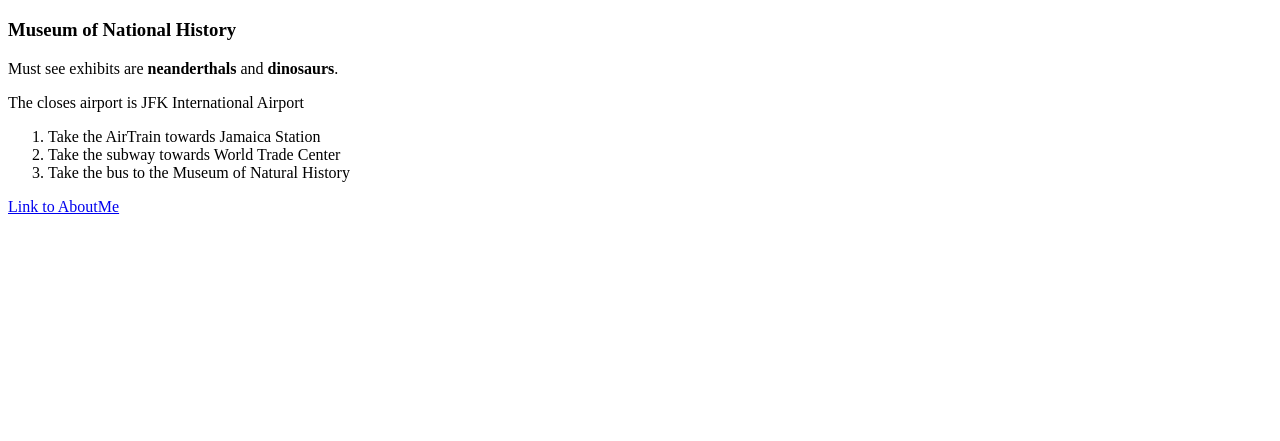
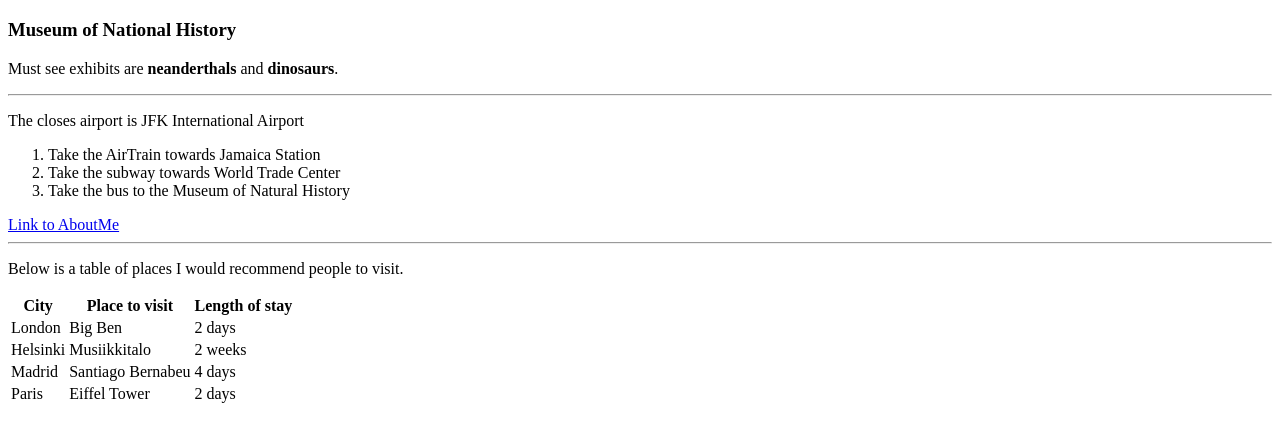
Before and after one commit to 44-563-Web-Apps-F22/44563-webapps-assignment-3-hellmanfredrik, a plain HTML site: page index.html in a window 1280 px wide. Shown: the part 61-502 px from the top of the page. Drawn offline with Linux system fonts and the light colour scheme.

Commit message:
added table

```diff
--- a/index.html
+++ b/index.html
@@ -7,7 +7,7 @@
                 </h1>
                 <h3>Museum of National History</h3>
                 <p>Must see exhibits are <b>neanderthals</b> and <b>dinosaurs</b>.</p>
-        </hr>
+        <hr>
         <p>The closes airport is JFK International Airport</p>
         <ol>
             <li>Take the AirTrain towards Jamaica Station</li>
@@ -15,6 +15,36 @@
             <li>Take the bus to the Museum of Natural History</li>
         </ol>
         <a href="aboutme.html">Link to AboutMe</a>
+
+    <hr>
+    <p>Below is a table of places I would recommend people to visit.</p>
+    <table>
+        <tr>
+            <th>City</th>
+            <th>Place to visit</th>
+            <th>Length of stay</th>
+        </tr>
+        <tr>
+            <td>London</td>
+            <td>Big Ben</td>
+            <td>2 days</td>
+        </tr>
+        <tr>
+            <td>Helsinki</td>
+            <td>Musiikkitalo</td>
+            <td>2 weeks</td>
+        </tr>
+        <tr>
+            <td>Madrid</td>
+            <td>Santiago Bernabeu</td>
+            <td>4 days</td>
+        </tr>
+        <tr>
+            <td>Paris</td>
+            <td>Eiffel Tower</td>
+            <td>2 days</td>
+        </tr>
+    </table>
             </body>
     </head>
 </html>
```
